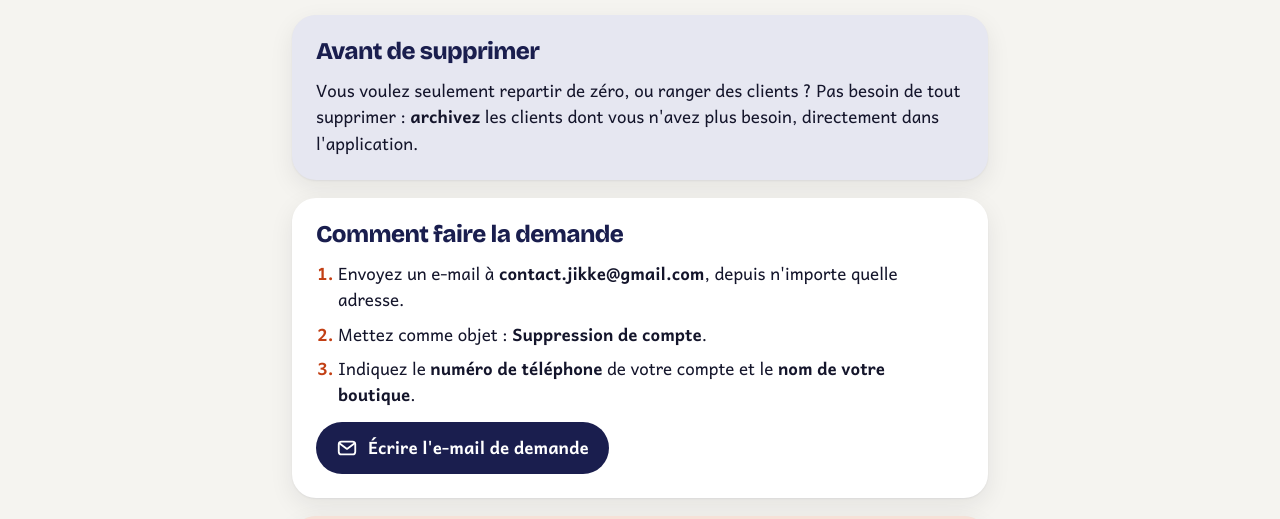
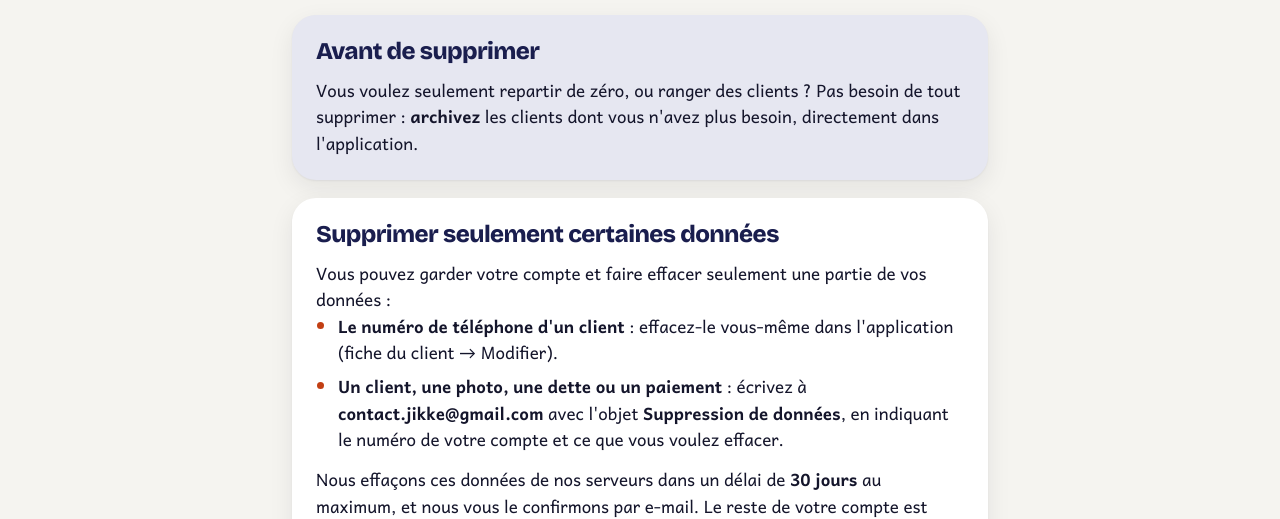
Before and after one commit to BOUBACARSI/jikke-site, a plain HTML site: page supprimer-mon-compte.html in a window 1280 px wide. Shown: the part 290-809 px from the top of the page. Drawn offline with Linux system fonts and the light colour scheme.

Commit message:
Suppression : section « Supprimer seulement certaines données » (lien Play Console)

```diff
--- a/supprimer-mon-compte.html
+++ b/supprimer-mon-compte.html
@@ -39,6 +39,16 @@
     <section class="bloc bloc--conseil" aria-labelledby="avant">
       <h2 id="avant">Avant de supprimer</h2>
       <p>Vous voulez seulement repartir de zéro, ou ranger des clients ? Pas besoin de tout supprimer : <strong>archivez</strong> les clients dont vous n'avez plus besoin, directement dans l'application.</p>
+    </section>
+
+    <section class="bloc" id="certaines-donnees" aria-labelledby="partiel">
+      <h2 id="partiel">Supprimer seulement certaines données</h2>
+      <p>Vous pouvez garder votre compte et faire effacer seulement une partie de vos données :</p>
+      <ul>
+        <li><strong>Le numéro de téléphone d'un client</strong> : effacez-le vous-même dans l'application (fiche du client → Modifier).</li>
+        <li><strong>Un client, une photo, une dette ou un paiement</strong> : écrivez à <strong>contact.jikke@gmail.com</strong> avec l'objet <strong>Suppression de données</strong>, en indiquant le numéro de votre compte et ce que vous voulez effacer.</li>
+      </ul>
+      <p style="margin-top:14px">Nous effaçons ces données de nos serveurs dans un délai de <strong>30 jours</strong> au maximum, et nous vous le confirmons par e-mail. Le reste de votre compte est conservé.</p>
     </section>
 
     <section class="bloc" aria-labelledby="comment">
```
